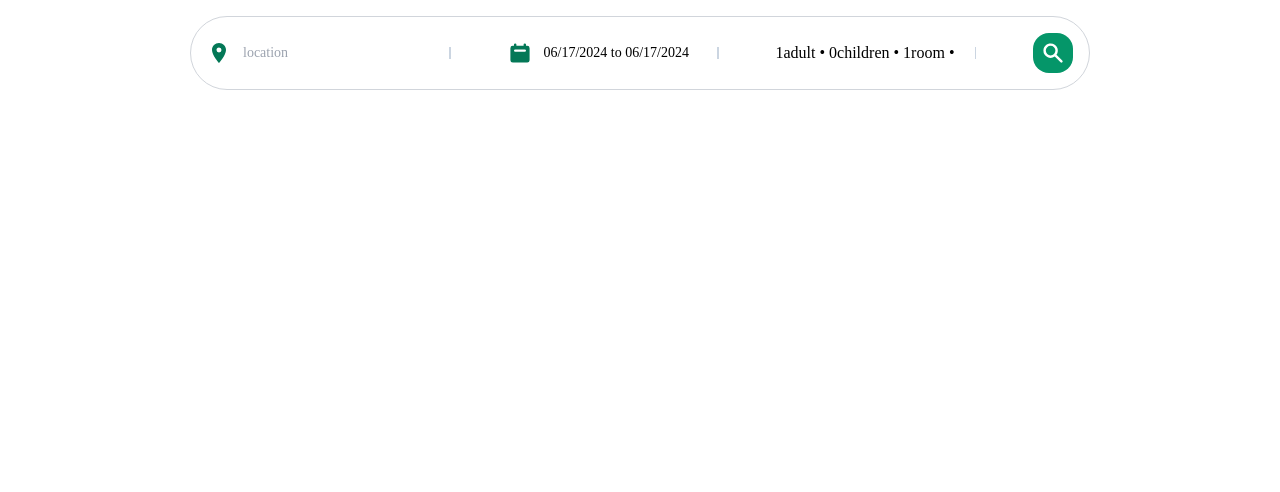
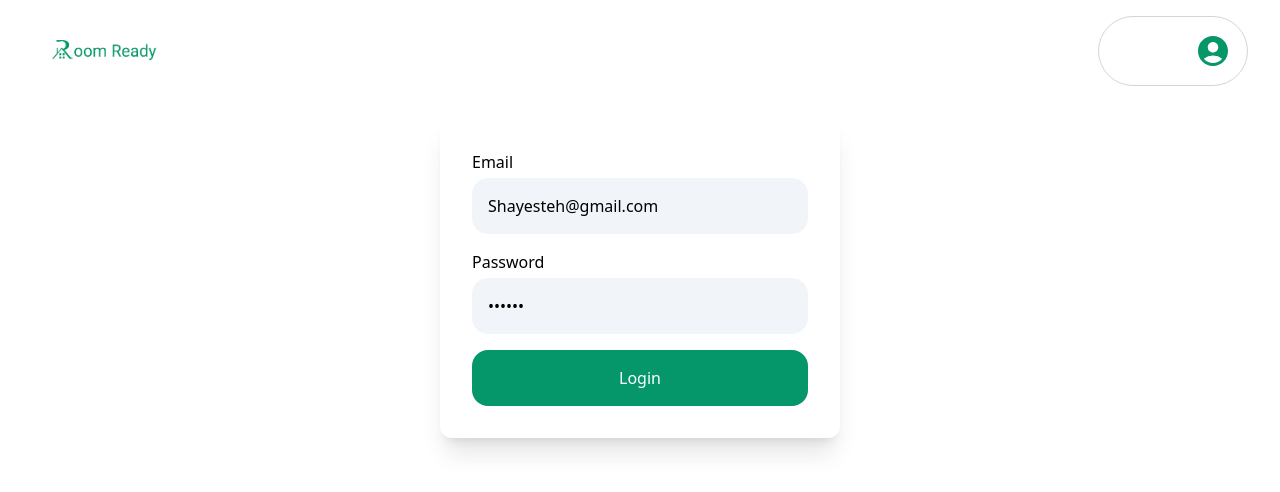
Before and after one commit to navidish/roomReady, a React (Vite) app: page /login in a window 1280 px wide. Shown: the top 492 px of the page. Built offline with nearby package versions, Linux system fonts and the light colour scheme; data requests are answered from the project's data file.

Commit message:
add authprovider and use it,change header file and add logo Icon

```diff
--- a/src/App.jsx
+++ b/src/App.jsx
@@ -5,12 +5,16 @@ import LocationLayout from './components/locationLayout';
 import LocationsProvider from './context/LocationsProvider';
 import LocationDetail from './components/LocationDetail';
 import Map from './components/Map';
+import Login from './components/Login';
+import AuthProvier from './context/AuthProvider';
 
 function App() {
   return (
+    <AuthProvier>
       <LocationsProvider>
         <Header />
         <Routes>
+          <Route path="/login" element={<Login />} />
           <Route path="/" element={<Locations />} />
           <Route path="/locations" element={<LocationLayout />}>
             <Route index element={<Locations />} />
@@ -19,6 +23,7 @@ function App() {
           <Route path="/Maps" element={<Map />} />
         </Routes>
       </LocationsProvider>
+    </AuthProvier>
   );
 }
 
--- a/src/components/Header/index.jsx
+++ b/src/components/Header/index.jsx
@@ -4,19 +4,23 @@ import 'react-date-range/dist/styles.css';
 import 'react-date-range/dist/theme/default.css';
 import { format } from 'date-fns';
 import { MdLocationOn } from 'react-icons/md';
+import { MdAccountCircle } from 'react-icons/md';
 import { HiCalendar, HiMinus, HiPlus, HiSearch } from 'react-icons/hi';
 import { DateRange } from 'react-date-range';
 import { useNavigate } from 'react-router';
 import { createSearchParams, useSearchParams } from 'react-router-dom';
+import { useAuth } from '../../context/AuthProvider';
 
 function Header() {
   const navigate = useNavigate();
+  const { user, logout, isAuthenticated } = useAuth();
   const [searchParams, setSearchParams] = useSearchParams();
   const [destination, setDestination] = useState(
     searchParams.get('destination') || ''
   );
   const [openOptions, setOpenOptions] = useState(false);
   const [openDate, setOpenDate] = useState(false);
+  const [openUserMenu, setOpenUserMenu] = useState(false);
   const [date, setDate] = useState([
     {
       startDate: new Date(),
@@ -73,8 +77,18 @@ function Header() {
       search: params.toString(),
     });
   };
+
+  const handleLogout = () => {
+    logout();
+    navigate('/login');
+  };
+
   return (
     <div className="headerContainer">
+      <div className=" p-4 w-[150px] ">
+        <img src="../../../public/logo.png" />
+      </div>
+      {isAuthenticated && (
         <div className="searchContainer">
           <div className="searchItemContainer">
             <MdLocationOn className="icon text-primary-700" />
@@ -144,6 +158,24 @@ function Header() {
             </button>
           </div>
         </div>
+      )}
+      <div
+        onClick={() => setOpenUserMenu(!openUserMenu)}
+        className="flex justify-between items-center  border rounded-full border-gray-300 p-4 w-[150px] hover:shadow-xl"
+      >
+        <span className="inline-block flex-1 text-sm">
+          <strong>{user?.name}</strong>
+        </span>
+        <MdAccountCircle size={36} className="text-primary-600" />
+
+        {openUserMenu && (
+          <UserMenuList
+            user={user}
+            isAuthenticated={isAuthenticated}
+            onExit={handleLogout}
+          />
+        )}
+      </div>
     </div>
   );
 }
@@ -181,3 +213,23 @@ function GuestOptionList({ options, handleOptions }) {
     </div>
   );
 }
+
+function UserMenuList({ user, isAuthenticated, onExit }) {
+  return (
+    <div className="popUpContainer  w-[150px]">
+      {isAuthenticated ? (
+        <div className="flex flex-col gap-8">
+          <span className="inline-block flex-1 text-sm">
+            <strong>{user?.name}</strong>
+          </span>
+
+          <span onClick={onExit} className="inline-block flex-1 text-sm">
+            Exit
+          </span>
+        </div>
+      ) : (
+        <span className="inline-block flex-1 text-sm">Log in</span>
+      )}
+    </div>
+  );
+}
--- /dev/null
+++ b/src/components/Login/index.jsx
@@ -0,0 +1,54 @@
+import { useEffect, useState } from 'react';
+import { useNavigate } from 'react-router-dom';
+import { useAuth } from '../../context/AuthProvider';
+
+function Login() {
+  const [email, setEmail] = useState('Shayesteh@gmail.com');
+  const [password, setPassword] = useState('123456');
+  const { login, isAuthenticated } = useAuth();
+  const navigate = useNavigate();
+  const handleSubmit = (e) => {
+    e.preventDefault();
+    if (email && password) login(email, password);
+  };
+
+  useEffect(() => {
+    if (isAuthenticated) navigate('/', { replace: true });
+  }, [isAuthenticated, navigate]);
+
+  return (
+    <div className="p-8 my-8 mx-auto shadow-xl  max-w-[25rem] rounded-xl">
+      <form onSubmit={handleSubmit}>
+        <div className="mb-4 relative">
+          <label className="block mb-1" htmlFor="email">
+            Email
+          </label>
+          <input
+            className="bg-slate-100 rounded-2xl p-4 w-full"
+            value={email}
+            onChange={(e) => setEmail(e.target.value)}
+            type="text"
+            name="email"
+            id="email"
+          />
+        </div>
+        <div className="mb-4 relative">
+          <label className="block mb-1" htmlFor="password">
+            Password
+          </label>
+          <input
+            className="bg-slate-100 rounded-2xl p-4 w-full"
+            value={password}
+            onChange={(e) => setPassword(e.target.value)}
+            type="password"
+            name="password"
+            id="password"
+          />
+        </div>
+
+        <button className="primaryBtn w-full p-4">Login</button>
+      </form>
+    </div>
+  );
+}
+export default Login;
--- /dev/null
+++ b/src/context/AuthProvider.jsx
@@ -0,0 +1,64 @@
+import { createContext, useContext, useReducer } from 'react';
+
+const AuthContext = createContext();
+
+const initialState = {
+  user: null,
+  isAuthenticated: false,
+};
+
+function authReducer(state, action) {
+  switch (action.type) {
+    case 'login':
+      return {
+        user: action.payload,
+        isAuthenticated: true,
+      };
+    case 'logout':
+      return {
+        user: null,
+        isAuthenticated: false,
+      };
+    default:
+      throw new Error('Unknown action!');
+  }
+}
+
+const ADMIN_USER = {
+  name: 'Shayesteh',
+  email: 'Shayesteh@gmail.com',
+  password: '123456',
+};
+
+export default function AuthProvier({ children }) {
+  const [{ user, isAuthenticated }, dispatch] = useReducer(
+    authReducer,
+    initialState
+  );
+
+  function login(email, password) {
+    if (email === ADMIN_USER.email && password === ADMIN_USER.password)
+      dispatch({ type: 'login', payload: ADMIN_USER });
+  }
+
+  function logout() {
+    dispatch({ type: 'logout' });
+  }
+
+  return (
+    <AuthContext.Provider
+      value={{
+        user,
+        isAuthenticated,
+        login,
+        logout,
+      }}
+    >
+      {children}
+    </AuthContext.Provider>
+  );
+}
+
+export function useAuth() {
+  return useContext(AuthContext);
+}
--- a/src/index.css
+++ b/src/index.css
@@ -4,11 +4,15 @@
 @tailwind utilities;
 
 :root {
-  font-family: Circular, -apple-system, BlinkMacSystemFont, Roboto,
-    Helvetica Neue, sans-serif;
+  font-family: ui-sans-serif, system-ui, sans-serif, 'Apple Color Emoji',
+    'Segoe UI Emoji', 'Segoe UI Symbol', 'Noto Color Emoji';
 }
 
 @layer base {
+  html {
+    font-family: sans-serif, ui-sans-serif, system-ui, 'Apple Color Emoji',
+      'Segoe UI Emoji', 'Segoe UI Symbol', 'Noto Color Emoji';
+  }
   :root {
     --background-app-rgb: 255, 255, 255;
     --color-primary-900: 6, 78, 59;
@@ -44,7 +48,7 @@ html,
 body {
   padding: 0;
   margin: 0;
-  font-family: 'Vazir';
+
   min-height: 100vh;
   user-select: none;
   background-color: rgb(var(--background-app-rgb));
@@ -68,10 +72,10 @@ a {
 
 @layer components {
   .headerContainer {
-    @apply flex justify-center items-center gap-4;
+    @apply flex justify-between items-center gap-4 mt-4 mx-8;
   }
   .searchContainer {
-    @apply flex mt-4 w-full max-w-[900px] justify-between items-center gap-4 border border-gray-300 rounded-full p-4;
+    @apply flex  w-full max-w-[900px] justify-between items-center gap-4 border border-gray-300 rounded-full p-4;
   }
   .searchItemContainer {
     @apply flex items-center relative;
```
Also changed, not shown: public/logo.png (added). Lines whose indentation alone changed are shown as unchanged.
